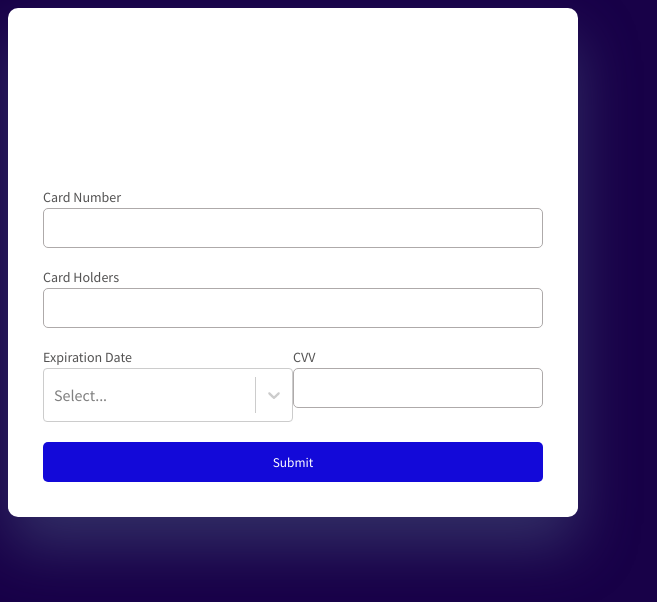
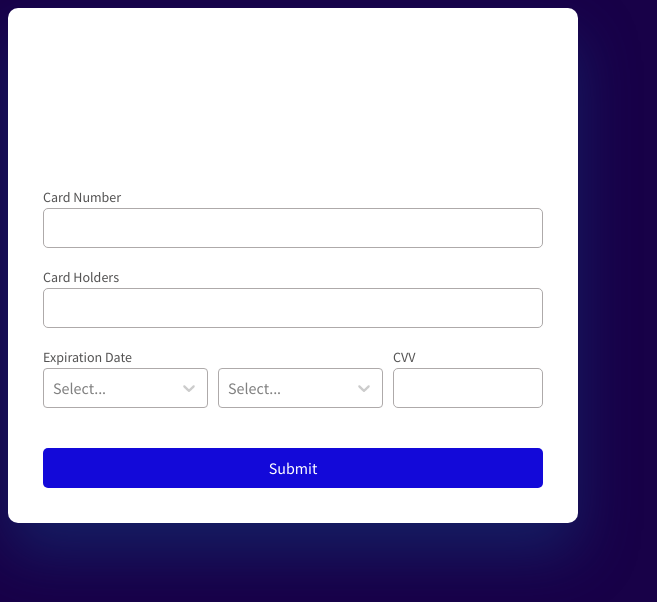
Before and after one commit to Valovoy/credit-card-react-hook-form, a React (Create React App) app: page / in a window 1280 px wide. Shown: the top 602 px of the page, without its empty margins (0-657 px from the left). Built offline with nearby package versions, Linux system fonts and the light colour scheme.

Commit message:
updated react-select styles and added constants

```diff
--- a/src/components/CardForm/CardForm.module.scss
+++ b/src/components/CardForm/CardForm.module.scss
@@ -1,45 +1,38 @@
 .container {
-  background-color: #ffffff;
+  background-color: var(--white);
   max-width: 570px;
   border-radius: 10px;
   padding: 35px;
   padding-top: 180px;
-  box-shadow: 0 30px 60px 0 rgba(90, 116, 148, 0.4);
+  box-shadow: 0 30px 60px 0 rgba(18, 74, 143, 0.4);
 
   .row {
     display: flex;
     width: 100%;
     padding-bottom: 20px;
+  }
 
-    .fieldContainer {
-      display: flex;
-      flex-direction: column;
-      flex: 1;
+  .cvvRow {
+    width: 30%;
+  }
 
-      .label {
-        font-size: 14px;
-        color: #545353;
-        margin-bottom: 2px;
-      }
+  .cvvContainer {
+    flex: none;
+    width: 100%;
+  }
 
-      input {
-        height: 40px;
-        border-radius: 5px;
-        outline: none;
-        border: 1px solid #aeaaaa;
-        padding: 10px;
-        font-family: 'Source Sans Pro', sans-serif;
-      }
-    }
+  .dateContainer {
+    width: 100%;
+    display: flex;
   }
 
   button {
     width: 100%;
     height: 40px;
     border: none;
-    color: #ffffff;
-    background-color: #1309d9;
+    color: var(--white);
+    background-color: var(--blue);
     border-radius: 5px;
-    font-family: 'Source Sans Pro', sans-serif;
+    cursor: pointer;
   }
 }
--- a/src/components/CardForm/CardForm.tsx
+++ b/src/components/CardForm/CardForm.tsx
@@ -1,37 +1,33 @@
-import Select from 'react-select'
+import SelectField from 'components/SelectField/SelectField'
+import TextField from 'components/TextField/TextField'
+import InputRow from 'ui/InputRow/InputRow'
+import { optionsMonths, optionsYears } from 'utils/constants/expirationDate'
 import styles from './CardForm.module.scss'
 
 const CardForm = () => {
-  const options = [
-    { value: 'chocolate', label: 'Chocolate' },
-    { value: 'strawberry', label: 'Strawberry' },
-    { value: 'vanilla', label: 'Vanilla' },
-  ]
-
   return (
     <form>
       <div className={styles.container}>
+        <InputRow label="Card Number">
+          <TextField />
+        </InputRow>
+        <InputRow label="Card Holders">
+          <TextField />
+        </InputRow>
         <div className={styles.row}>
-          <div className={styles.fieldContainer}>
-            <span className={styles.label}>Card Number</span>
-            <input />
-          </div>
-        </div>
-        <div className={styles.row}>
-          <div className={styles.fieldContainer}>
-            <span className={styles.label}>Card Holders</span>
-            <input />
-          </div>
-        </div>
-        <div className={styles.row}>
-          <div className={styles.fieldContainer}>
-            <span className={styles.label}>Expiration Date</span>
-            <Select options={options} />
-          </div>
-          <div className={styles.fieldContainer}>
-            <span className={styles.label}>CVV</span>
-            <input />
-          </div>
+          <InputRow label="Expiration Date">
+            <div className={styles.dateContainer}>
+              <SelectField options={optionsMonths} />
+              <SelectField options={optionsYears} />
+            </div>
+          </InputRow>
+          <InputRow
+            label="CVV"
+            mainStyles={styles.cvvRow}
+            containerStyles={styles.cvvContainer}
+          >
+            <TextField />
+          </InputRow>
         </div>
         <button>Submit</button>
       </div>
--- /dev/null
+++ b/src/components/SelectField/SelectField.module.scss
@@ -0,0 +1,4 @@
+.container {
+  margin-right: 10px;
+  width: 100%;
+}
--- /dev/null
+++ b/src/components/SelectField/SelectField.tsx
@@ -0,0 +1,40 @@
+import Select from 'react-select'
+import { ISelectFieldProps } from './SelectField.interface'
+import styles from './SelectField.module.scss'
+
+const SelectField = ({ options }: ISelectFieldProps) => {
+  return (
+    <div className={styles.container}>
+      <Select
+        options={options}
+        styles={{
+          control: baseStyles => ({
+            ...baseStyles,
+            paddingLeft: 7,
+            height: 40,
+            borderColor: '#aeaaaa',
+            boxShadow: 'none',
+            '&:hover': {
+              borderColor: '#aeaaaa',
+            },
+          }),
+          indicatorSeparator: baseStyles => ({
+            ...baseStyles,
+            display: 'none',
+          }),
+          input: baseStyles => ({
+            ...baseStyles,
+            margin: 0,
+            padding: 0,
+          }),
+          valueContainer: baseStyles => ({
+            ...baseStyles,
+            padding: 0,
+          }),
+        }}
+      />
+    </div>
+  )
+}
+
+export default SelectField
--- /dev/null
+++ b/src/components/TextField/TextField.module.scss
@@ -0,0 +1,8 @@
+.input {
+  height: 40px;
+  border-radius: 5px;
+  outline: none;
+  border: 1px solid var(--borderColor);
+  padding: 10px;
+  color: var(--inputColor);
+}
--- /dev/null
+++ b/src/components/TextField/TextField.tsx
@@ -0,0 +1,5 @@
+import styles from './TextField.module.scss'
+
+const TextField = () => <input className={styles.input} />
+
+export default TextField
--- /dev/null
+++ b/src/ui/InputRow/InputRow.interface.ts
@@ -0,0 +1,6 @@
+export interface IInputRowProps {
+  children: React.ReactNode
+  label: string
+  mainStyles?: string
+  containerStyles?: string
+}
--- /dev/null
+++ b/src/ui/InputRow/InputRow.module.scss
@@ -0,0 +1,17 @@
+.row {
+  display: flex;
+  width: 100%;
+  padding-bottom: 20px;
+
+  .fieldContainer {
+    display: flex;
+    flex-direction: column;
+    flex: 1;
+
+    .label {
+      font-size: 14px;
+      color: var(--grayText);
+      margin-bottom: 2px;
+    }
+  }
+}
--- /dev/null
+++ b/src/ui/InputRow/InputRow.tsx
@@ -0,0 +1,19 @@
+import cn from 'classnames'
+import { IInputRowProps } from './InputRow.interface'
+import styles from './InputRow.module.scss'
+
+const InputRow = ({
+  children,
+  label,
+  mainStyles,
+  containerStyles,
+}: IInputRowProps) => (
+  <div className={cn(styles.row, mainStyles)}>
+    <div className={cn(styles.fieldContainer, containerStyles)}>
+      <span className={styles.label}>{label}</span>
+      {children}
+    </div>
+  </div>
+)
+
+export default InputRow
--- a/src/ui/default.scss
+++ b/src/ui/default.scss
@@ -1,7 +1,7 @@
 @import url('https://fonts.googleapis.com/css?family=Source+Code+Pro:400,500,600,700|Source+Sans+Pro:400,600,700&display=swap');
 
 body {
-  background-color: #180148;
+  background-color: var(--bgColor);
   font-family: 'Source Sans Pro', sans-serif;
   font-size: 16px;
 }
@@ -9,3 +9,18 @@ body {
 * {
   box-sizing: border-box;
 }
+
+input,
+button {
+  font-family: 'Source Sans Pro', sans-serif;
+  font-size: 16px;
+}
+
+:root {
+  --white: #ffffff;
+  --grayText: #545353;
+  --borderColor: #aeaaaa;
+  --inputColor: #333333;
+  --bgColor: #180148;
+  --blue: #1309d9;
+}
--- /dev/null
+++ b/src/utils/constants/expirationDate.ts
@@ -0,0 +1,24 @@
+export const optionsMonths = [
+  { value: 1, label: 'January' },
+  { value: 2, label: 'February' },
+  { value: 3, label: 'March' },
+  { value: 4, label: 'April' },
+  { value: 5, label: 'May' },
+  { value: 6, label: 'June' },
+  { value: 7, label: 'July' },
+  { value: 8, label: 'August' },
+  { value: 9, label: 'September' },
+  { value: 10, label: 'October' },
+  { value: 11, label: 'November' },
+  { value: 22, label: 'December' },
+]
+
+export const optionsYears = [
+  { value: 2024, label: '2024' },
+  { value: 2025, label: '2025' },
+  { value: 2026, label: '2026' },
+  { value: 2027, label: '2027' },
+  { value: 2028, label: '2028' },
+  { value: 2029, label: '2029' },
+  { value: 2030, label: '2030' },
+]
```
Also changed, not shown: src/components/SelectField/SelectField.interface.ts (added, +8 -0 lines).
